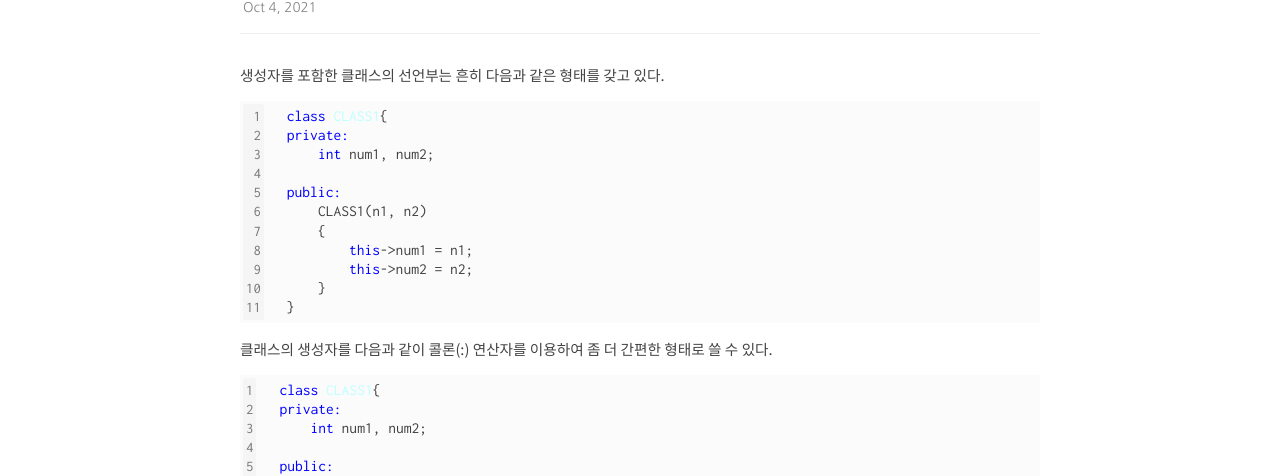
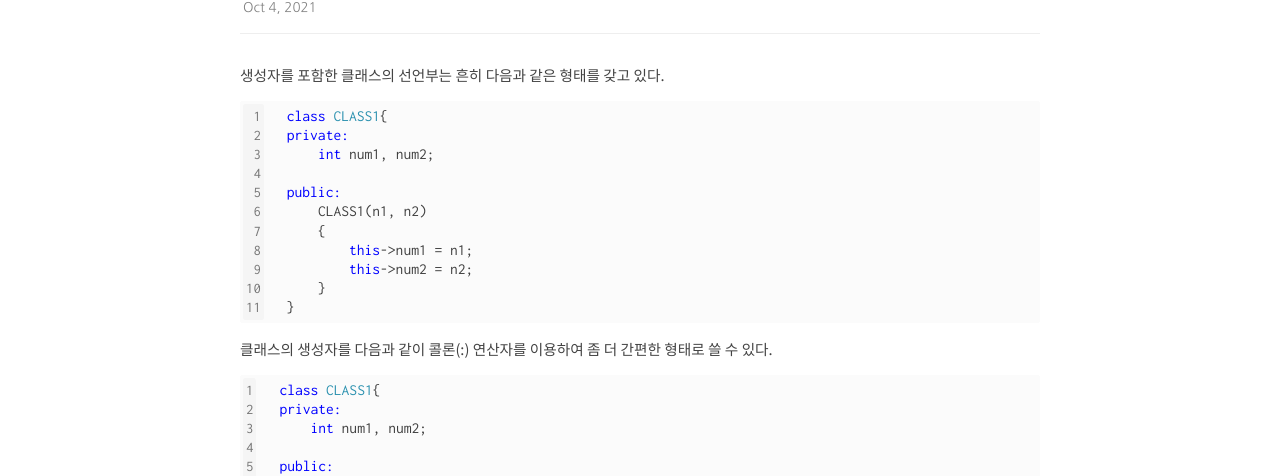
Before and after one commit to kangwooklee29/blog, a Jekyll site: the page built from C++/_posts/2021-10-04-클래스 선언부의 콜론 연산자(멤버 초기화 리스트).md, in a window 1280 px wide. Shown: the part 209-685 px from the top of the page. Built offline with Jekyll 4.4.1, drawn with Linux system fonts in a browser that asks for light colours; comment, search, counter and statistics services are not loaded.

Commit message:
Update _base.scss

```diff
--- a/_sass/minima/_base.scss
+++ b/_sass/minima/_base.scss
@@ -223,7 +223,7 @@ pre {
   .na    { color: red } // Name.Attribute
   .nf    { color: #a31515; } // Name.Function
   .nt    { color: grey } // Name.Tag
-  .nc    { color: #beffff; }
+  .nc    { color: #2b91af; }
 
   .m, .s, .mf, .mh, .mi, .mo, .il, .sb, .sc, .sd, .s2, .se, .sh, .si, .sx, .sr, .s1, .ss    { color: #777 }
 
```
